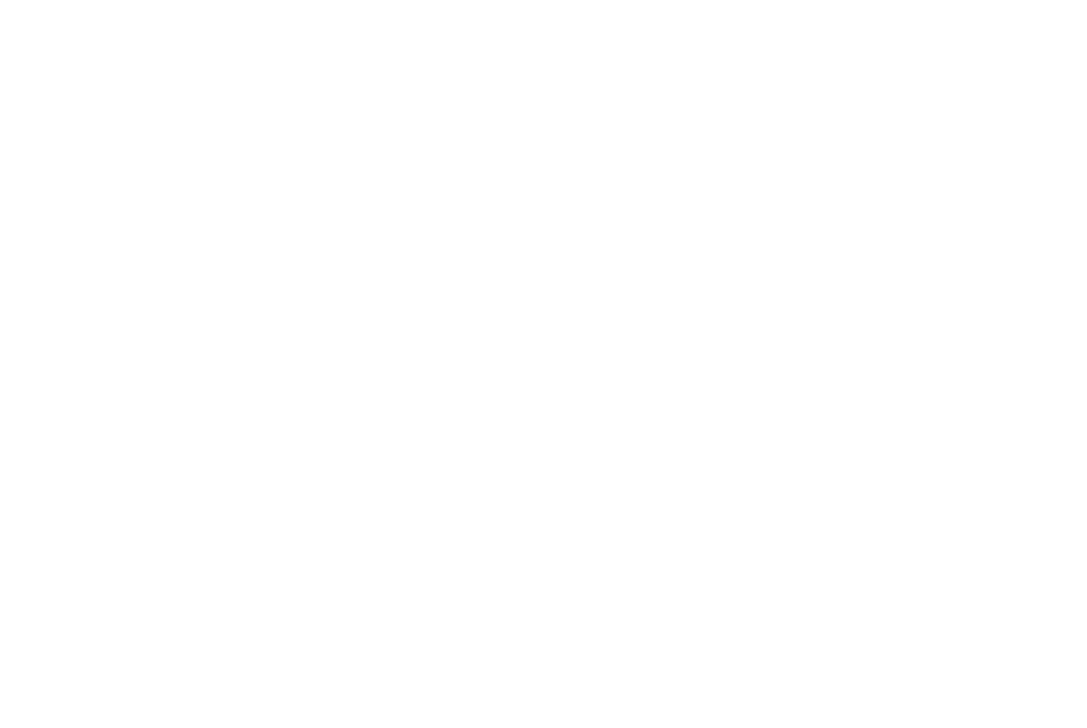
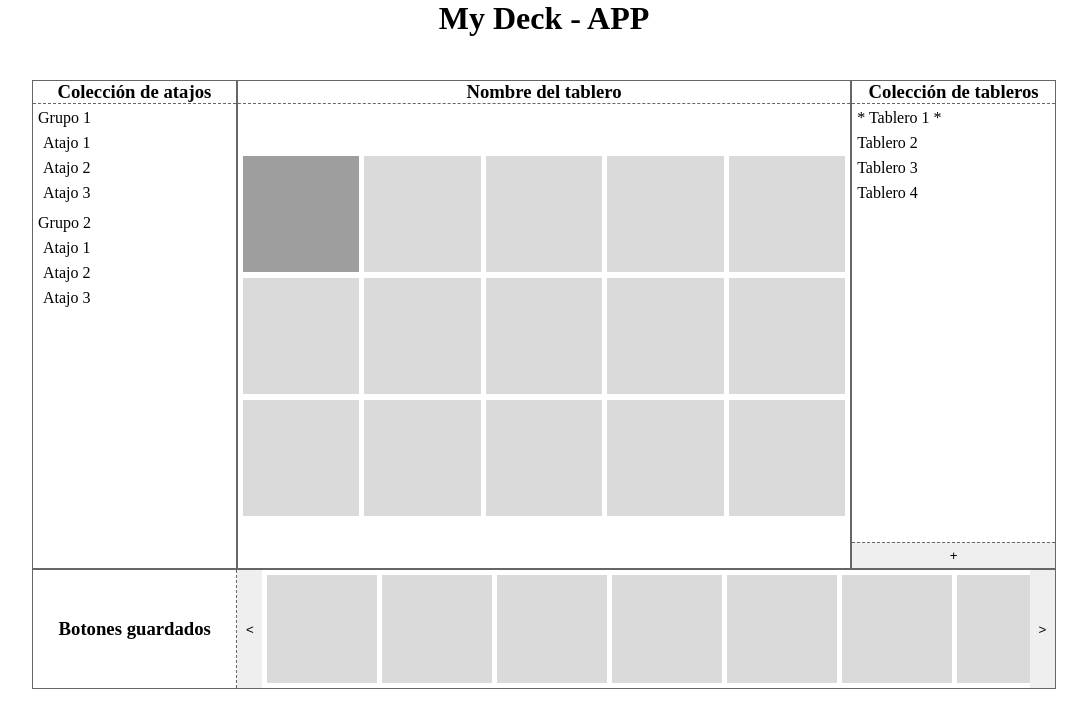
Before and after one commit to joav/my-deck-app, a website built with webpack: page index.html in a window 1280 px wide. Shown: the whole page, without its empty margins (96-1183 px from the left). Built offline with nearby package versions, Linux system fonts and the light colour scheme; grey boxes are pictures that could not be loaded.

Commit message:
Initial markup and styles

```diff
--- a/index.html
+++ b/index.html
@@ -9,12 +9,113 @@
 </head>
 
 <body>
+  <h1>My Deck - APP</h1>
   <div id="app">
     <div class="app-grid">
-      <div class="commands"></div>
-      <div class="board-wrapper"></div>
-      <div class="boards"></div>
-      <div class="btns"></div>
+      <div class="commands app-grid__item">
+        <h3 class="app-grid__item-title">Colección de atajos</h3>
+        <div class="commands__list">
+          <p class="commands__list-item commands__list-item_parent">Grupo 1</p>
+          <p class="commands__list-item"><span class="commands__list-item-name">Atajo 1</span></p>
+          <p class="commands__list-item"><span class="commands__list-item-name">Atajo 2</span></p>
+          <p class="commands__list-item"><span class="commands__list-item-name">Atajo 3</span></p>
+          <p class="commands__list-item commands__list-item_parent">Grupo 2</p>
+          <p class="commands__list-item"><span class="commands__list-item-name">Atajo 1</span></p>
+          <p class="commands__list-item"><span class="commands__list-item-name">Atajo 2</span></p>
+          <p class="commands__list-item"><span class="commands__list-item-name">Atajo 3</span></p>
+        </div>
+      </div>
+      <div class="board-wrapper app-grid__item">
+        <h3 class="app-grid__item-title" contenteditable="true">Nombre del tablero</h3>
+        <div class="board-wrapper__container">
+          <div class="board">
+            <div class="board__container">
+              <div class="board__container-wrapper">
+                <div class="board__item">
+                  <div class="board__item-square">
+                    <div class="board__item-content" style="background-image: url('https://cdn-icons-png.flaticon.com/512/906/906324.png');"></div>
+                  </div>
+                </div>
+                <div class="board__item"><div class="board__item-square"></div></div>
+                <div class="board__item"><div class="board__item-square"></div></div>
+                <div class="board__item"><div class="board__item-square"></div></div>
+                <div class="board__item"><div class="board__item-square"></div></div>
+                <div class="board__item"><div class="board__item-square"></div></div>
+                <div class="board__item"><div class="board__item-square"></div></div>
+                <div class="board__item"><div class="board__item-square"></div></div>
+                <div class="board__item"><div class="board__item-square"></div></div>
+                <div class="board__item"><div class="board__item-square"></div></div>
+                <div class="board__item"><div class="board__item-square"></div></div>
+                <div class="board__item"><div class="board__item-square"></div></div>
+                <div class="board__item"><div class="board__item-square"></div></div>
+                <div class="board__item"><div class="board__item-square"></div></div>
+                <div class="board__item"><div class="board__item-square"></div></div>
+              </div>
+            </div>
+          </div>
+        </div>
+      </div>
+      <div class="boards app-grid__item">
+        <h3 class="app-grid__item-title">Colección de tableros</h3>
+        <ul class="boards__list">
+          <li class="boards__list-item boards__list-item-name_selected"><span class="boards__list-item-name">Tablero 1</span></li>
+          <li class="boards__list-item"><span class="boards__list-item-name">Tablero 2</span></li>
+          <li class="boards__list-item"><span class="boards__list-item-name">Tablero 3</span></li>
+          <li class="boards__list-item"><span class="boards__list-item-name">Tablero 4</span></li>
+        </ul>
+        <button class="boards__add">+</button>
+      </div>
+      <div class="btns app-grid__item">
+        <h3 class="app-grid__item-title btns__title">Botones guardados</h3>
+        <div class="btns__list-container">
+          <button class="btns__arrow btns__arrow-left"><</button>
+          <div class="btns__list">
+            <div class="btns__list-wrapper">
+              <!-- <div class="btns__item">
+                <div class="btns__item-square">
+                  <p class="btns__item-content">content</p>
+                </div>
+              </div> -->
+              <div class="btns__item"></div>
+              <div class="btns__item"></div>
+              <div class="btns__item"></div>
+              <div class="btns__item"></div>
+              <div class="btns__item"></div>
+              <div class="btns__item"></div>
+              <div class="btns__item"></div>
+              <div class="btns__item"></div>
+              <div class="btns__item"></div>
+              <div class="btns__item"></div>
+              <div class="btns__item"></div>
+              <div class="btns__item"></div>
+              <div class="btns__item"></div>
+              <div class="btns__item"></div>
+              <div class="btns__item"></div>
+              <div class="btns__item"></div>
+              <div class="btns__item"></div>
+              <div class="btns__item"></div>
+              <div class="btns__item"></div>
+              <div class="btns__item"></div>
+            </div>
+          </div>
+          <button class="btns__arrow btns__arrow-right">></button>
+        </div>
+      </div>
+    </div>
+  </div>
+  <div class="modal">
+    <div class="modal__content">
+      <div class="modal__header">
+        <span class="modal__close">&times;</span>
+        <h2 class="modal__title">Modal Header</h2>
+      </div>
+      <div class="modal__body">
+        <p>Some text in the Modal Body</p>
+        <p>Some other text...</p>
+      </div>
+      <div class="modal__footer">
+        <h3>Modal Footer</h3>
+      </div>
     </div>
   </div>
   <script>
--- a/src/scss/_base.scss
+++ b/src/scss/_base.scss
@@ -2,4 +2,24 @@
   margin: 0;
   padding: 0;
   box-sizing: border-box;
+  min-height: 20px;
 }
+
+html, body {
+  width: 100vw;
+  height: 100vh;
+}
+
+body > h1 {
+  text-align: center;
+  position: absolute;
+  top: 0;
+  width: 100%;
+}
+
+#app {
+  height: 100%;
+  display: flex;
+  align-items: center;
+  justify-content: center;
+}
--- /dev/null
+++ b/src/scss/_board-wrapper.scss
@@ -0,0 +1,8 @@
+.board-wrapper {
+  grid-area: board;
+  display: flex;
+  flex-direction: column;
+  &__container {
+    flex: 1;
+  }
+}
--- /dev/null
+++ b/src/scss/_board.scss
@@ -0,0 +1,46 @@
+.board {
+  width: 100%;
+  height: 100%;
+  display: flex;
+  align-items: center;
+  padding: $minimum-space;
+  &__container {
+    width: 100%;
+    position: relative;
+    &:after {
+      content: "";
+      display: block;
+      padding-bottom: 60%;
+    }
+    &-wrapper {
+      position: absolute;
+      width: 100%;
+      height: 100%;
+      display: grid;
+      grid-template-columns: repeat(5, 1fr);
+      grid-template-rows: repeat(3, 1fr);
+      gap: $minimum-space;
+    }
+  }
+  &__item {
+    display: flex;
+    align-items: center;
+    &-square {
+      background: #dadada;
+      width: 100%;
+      position: relative;
+      &:after {
+        content: "";
+        display: block;
+        padding-bottom: 100%;
+      }
+    }
+    &-content {
+      position: absolute;
+      width: 100%;
+      height: 100%;
+      background-size: cover;
+      background-position: center center;
+    }
+  }
+}
--- /dev/null
+++ b/src/scss/_boards.scss
@@ -0,0 +1,39 @@
+.boards {
+  grid-area: boards;
+  display: flex;
+  flex-direction: column;
+  &__list {
+    flex: 1;
+    list-style-type: none;
+    margin-top: $minimum-space;
+    padding-left: $minimum-space;
+    &-item {
+      margin-bottom: $minimum-space;
+      &-name {
+        &_selected {
+          &::before{
+            content: '* ';
+          }
+          &::after{
+            content: ' *';
+          }
+        }
+        &:hover {
+          cursor: pointer;
+          border-bottom: 1px dashed #666;
+        }
+      }
+    }
+  }
+  &__add {
+    border: none;
+    border-top: 1px dashed #666;
+    text-align: center;
+    cursor: pointer;
+    padding: $minimum-space;
+    transition: all 0.3s;
+    &:hover {
+      opacity: 0.7;
+    }
+  }
+}
--- /dev/null
+++ b/src/scss/_btns.scss
@@ -0,0 +1,59 @@
+.btns {
+  grid-area: btns;
+  display: grid;
+  grid-template-columns: 1fr 1fr 1fr 1fr 1fr;
+  grid-template-rows: auto;
+  grid-template-areas: "title btns btns btns btns";
+  height: 15vh;
+  &__title {
+    grid-area: title;
+    border-bottom: none;
+    border-right: 1px dashed #666;
+    display: flex;
+    align-items: center;
+    justify-content: center;
+  }
+  &__arrow {
+    height: 100%;
+    width: 25px;
+    display: flex;
+    align-items: center;
+    justify-content: center;
+    cursor: pointer;
+    border: 0;
+    transition: all 0.3s;
+    &:hover {
+      opacity: 0.7;
+    }
+    &:disabled {
+      cursor: inherit;
+      &:hover {
+        opacity: 1;
+      }
+    }
+  }
+  &__list {
+    &-container {
+      grid-area: btns;
+      display: flex;
+    }
+    flex: 1;
+    grid-area: list;
+    position: relative;
+    overflow-y: hidden;
+    overflow-x: hidden;
+    &-wrapper {
+      position: absolute;
+      padding: 5px;
+      display: flex;
+      gap: 5px;
+      height: 100%;
+      transition: all 0.5s;
+    }
+  }
+  &__item {
+    height: 100%;
+    background: #dadada;
+    width: calc(15vh - ($minimum-space * 2));
+  }
+}
--- /dev/null
+++ b/src/scss/_commands.scss
@@ -0,0 +1,22 @@
+.commands {
+  grid-area: commands;
+  &__list {
+    padding-left: $minimum-space;
+    display: flex;
+    flex-direction: column;
+    gap: $minimum-space;
+    overflow-x: hidden;
+    overflow-y: auto;
+    &-item {
+      padding-left: $minimum-space;
+      &-name:hover {
+        cursor: pointer;
+        border-bottom: 1px dashed #666;
+      }
+      &_parent {
+        padding-left: 0;
+        margin-top: $minimum-space;
+      }
+    }
+  }
+}
--- /dev/null
+++ b/src/scss/_form.scss
@@ -0,0 +1,16 @@
+.form {
+  text-align: center;
+  &__line {
+    padding: $minimum-space * 2;
+  }
+  &__input {
+    outline: none;
+    padding: $minimum-space * 2;
+    width: 100%;
+  }
+  &__submit {
+    outline: none;
+    padding: $minimum-space * 2;
+    width: 100%;
+  }
+}
--- /dev/null
+++ b/src/scss/_grid.scss
@@ -0,0 +1,20 @@
+.app-grid {
+  height: 80vh;
+  width: 100%;
+  max-width: 1024px;
+  display: grid;
+  grid-template-columns: repeat(5, 1fr);
+  grid-template-rows: auto;
+  grid-template-areas:
+    "commands board board board boards"
+    "commands board board board boards"
+    "commands board board board boards"
+    "btns     btns  btns  btns  btns";
+  &__item {
+    border: 1px solid #666;
+    &-title {
+      border-bottom: 1px dashed #666;
+      text-align: center;
+    }
+  }
+}
--- /dev/null
+++ b/src/scss/_modal.scss
@@ -0,0 +1,57 @@
+.modal {
+  display: none; /* Hidden by default */
+  position: fixed; /* Stay in place */
+  z-index: 1; /* Sit on top */
+  padding-top: 100px; /* Location of the box */
+  left: 0;
+  top: 0;
+  width: 100%; /* Full width */
+  height: 100%; /* Full height */
+  overflow: auto; /* Enable scroll if needed */
+  background-color: rgb(0,0,0); /* Fallback color */
+  background-color: rgba(0,0,0,0.4); /* Black w/ opacity */
+  &__content {
+    position: relative;
+    background-color: #fefefe;
+    margin: auto;
+    padding: 0;
+    border: 1px solid #888;
+    width: 100%;
+    max-width: 600px;
+    box-shadow: 0 4px 8px 0 rgba(0,0,0,0.2),0 6px 20px 0 rgba(0,0,0,0.19);
+    -webkit-animation-name: animatetop;
+    -webkit-animation-duration: 0.4s;
+    animation-name: animatetop;
+    animation-duration: 0.4s;
+  }
+  &__header {
+    padding: $minimum-space 16px;
+    background-color: #5cb85c;
+    color: white;
+  }
+  &__body {
+    padding: $minimum-space 16px;
+  }
+  &__footer {
+    padding: $minimum-space 16px;
+    background-color: #5cb85c;
+    color: white;
+  }
+  &__close {
+    color: white;
+    float: right;
+    font-size: 28px;
+    font-weight: bold;
+    &:hover,
+    &:focus {
+      color: #000;
+      text-decoration: none;
+      cursor: pointer;
+    }
+  }
+}
+
+@keyframes animatetop {
+  from {top:-300px; opacity:0}
+  to {top:0; opacity:1}
+}
--- /dev/null
+++ b/src/scss/_vars.scss
@@ -0,0 +1 @@
+$minimum-space: 5px;
--- a/src/scss/styles.scss
+++ b/src/scss/styles.scss
@@ -1 +1,10 @@
+@import "./vars";
 @import "./base";
+@import "./modal";
+@import "./form";
+@import "./grid";
+@import "./commands";
+@import "./board-wrapper";
+@import "./board";
+@import "./boards";
+@import "./btns";
```
